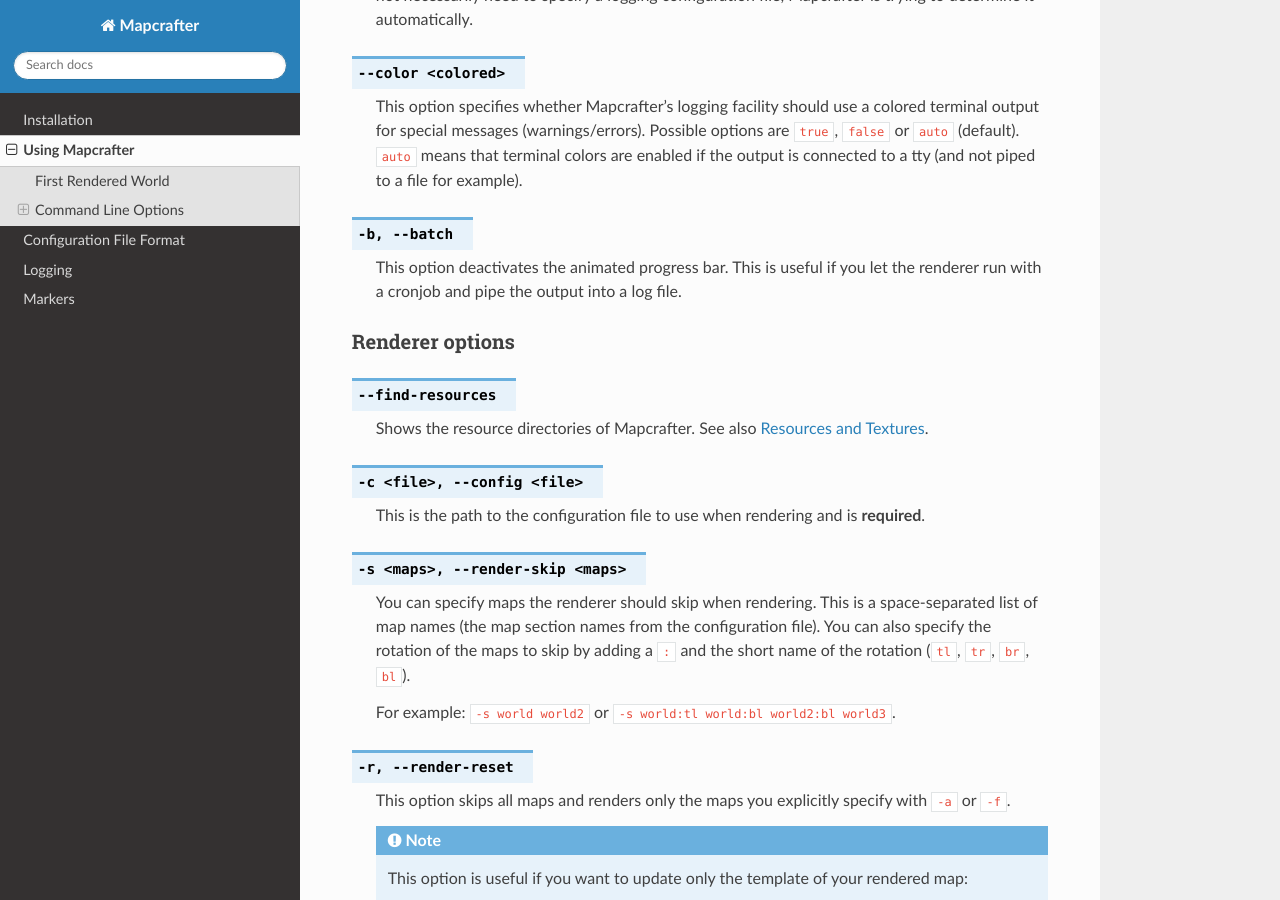
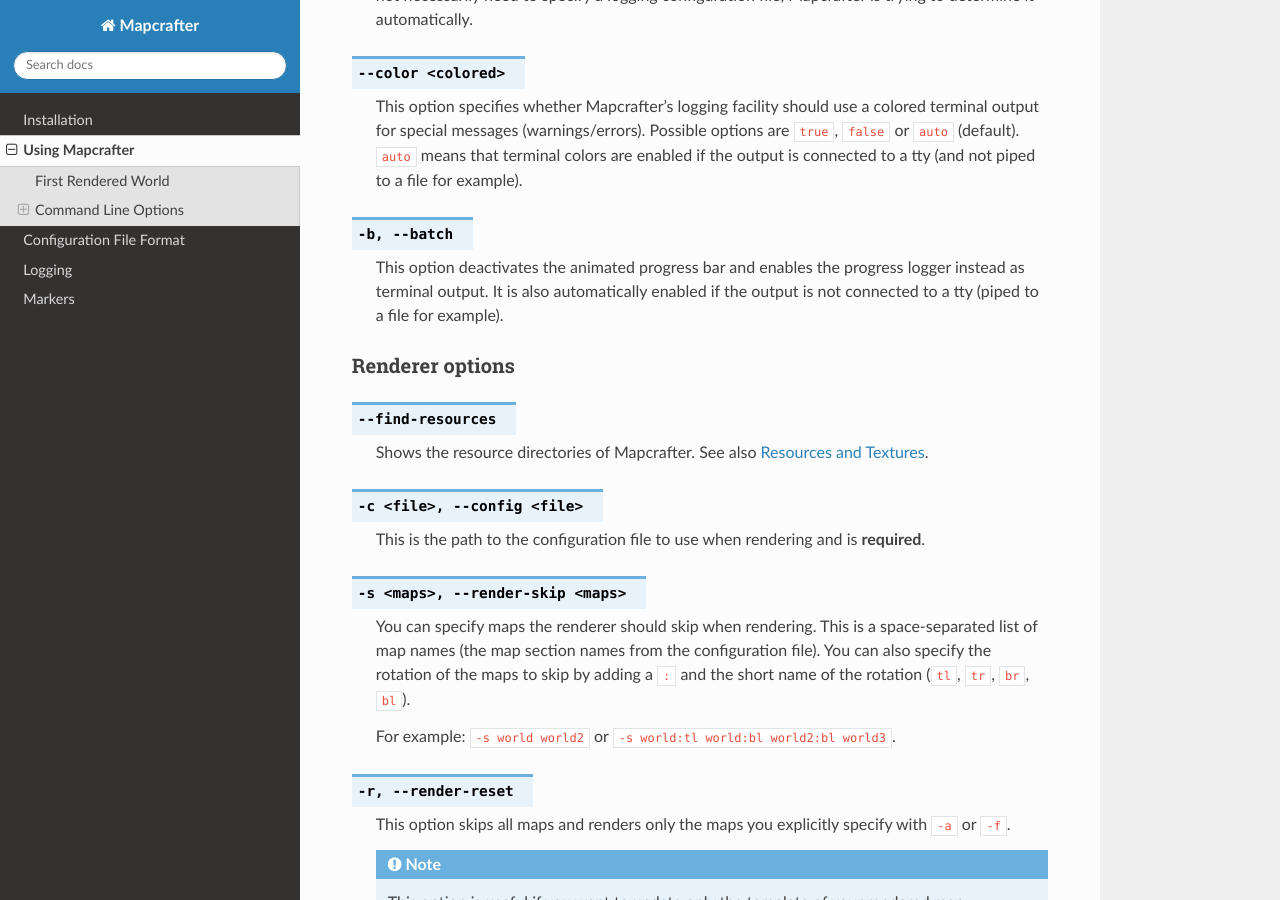
Before and after one commit to mapcrafter/mapcrafter, a Sphinx documentation site: the page built from docs/using_mapcrafter.rst, in a window 1280 px wide and 900 px high, scrolled down 1498 px. Built offline with Sphinx 7.4.7 and the Read the Docs theme 2.0.0, drawn with Linux system fonts in a browser that asks for light colours.

Commit message:
Automatically enable --batch if no tty.

```diff
--- a/docs/using_mapcrafter.rst
+++ b/docs/using_mapcrafter.rst
@@ -79,8 +79,9 @@
 
 .. cmdoption:: -b, --batch
 
-    This option deactivates the animated progress bar. This is useful if you
-    let the renderer run with a cronjob and pipe the output into a log file.
+    This option deactivates the animated progress bar and enables the progress logger
+    instead as terminal output. It is also automatically enabled if the output is not
+    connected to a tty (piped to a file for example).
 
 Renderer options
 ----------------
```
Also changed, not shown: 1 other file.
